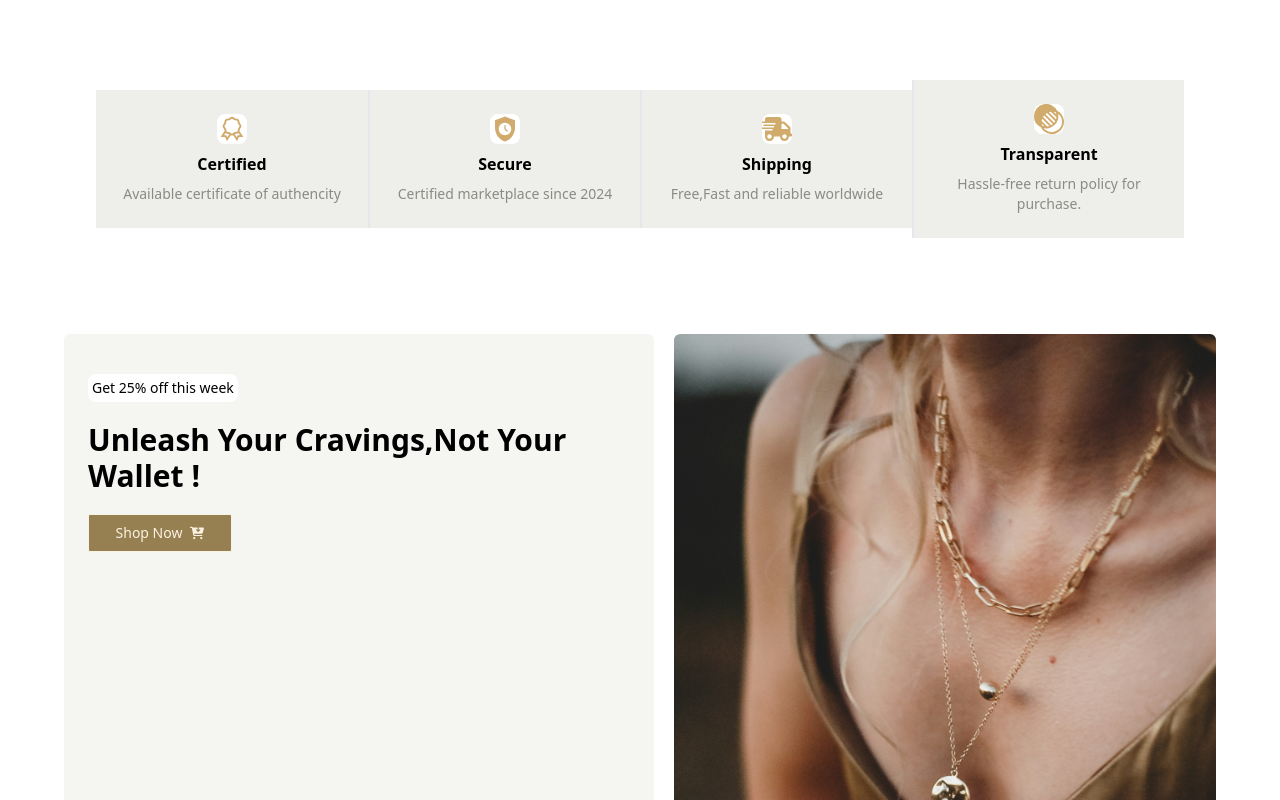
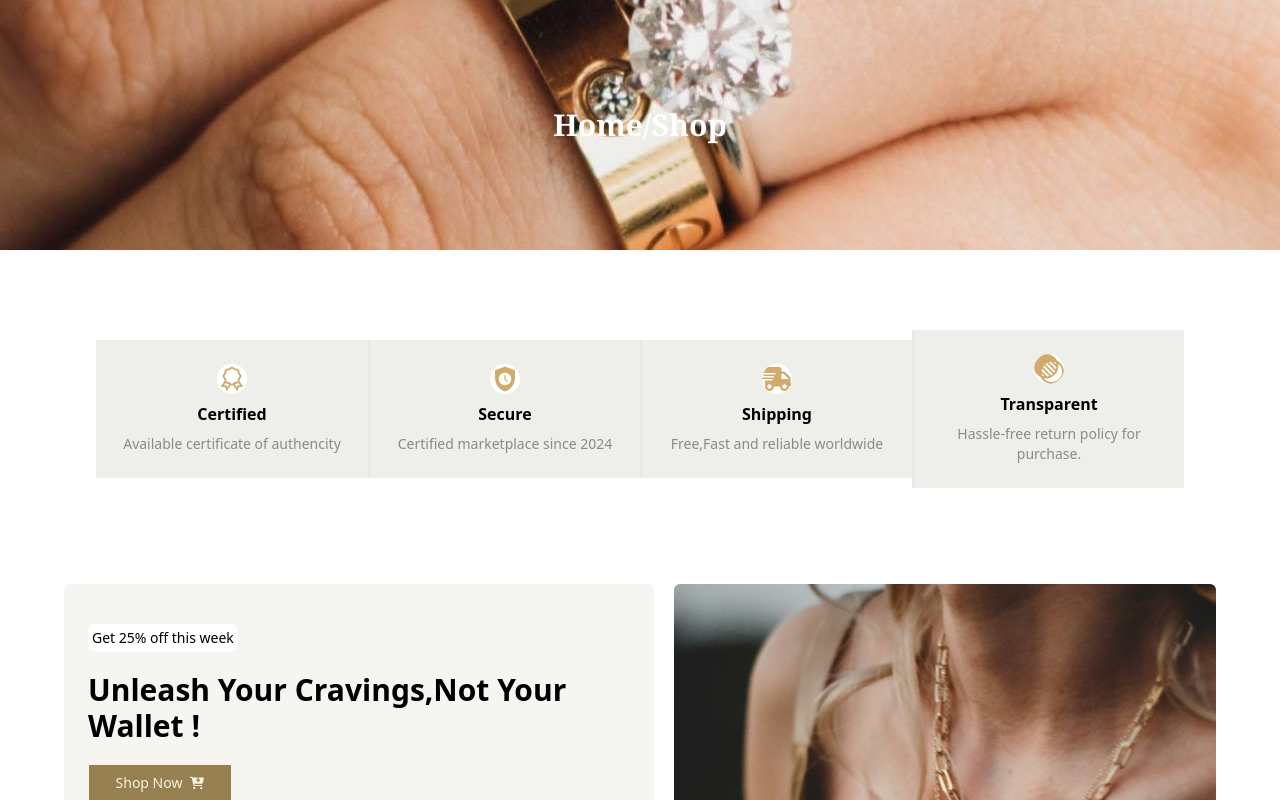
Before and after one commit to miyemicodes/E-commerce-Website, a React (Vite) app: page /shop in a window 1280 px wide. Shown: the top 800 px of the page. Built offline with nearby package versions, Linux system fonts and the light colour scheme.

Commit message:
E-commerce

```diff
--- a/src/App.jsx
+++ b/src/App.jsx
@@ -6,15 +6,18 @@ import Unique from "./Components/Uniquestyles";
 import Unleash from "./Components/Unleash";
 import Property from "./Components/Property";
 
+import Cover from "./Components/CoverTop";
+
 function App() {
   return (
     <>
-      <Property/>
-      <Unleash/>
-      <Unique/>
+      <Cover />
+      <Property />
+      <Unleash />
+      <Unique />
       <Article />
-      <Instawall/>
-      <Footer/>
+      <Instawall />
+      <Footer />
     </>
   );
 }
--- /dev/null
+++ b/src/Components/CoverTop.jsx
@@ -0,0 +1,14 @@
+import React from "react";
+import "../index.css";
+
+export default function Cover() {
+  return (
+    <>
+      <section className="cover flex items-center justify-center">
+        <h2 className="flex items-center justify-center text-3xl text-white font-semibold font-serif">
+          Home/Shop
+        </h2>
+      </section>
+    </>
+  );
+}
--- /dev/null
+++ b/src/Components/Faq.jsx
@@ -0,0 +1,5 @@
+import React from "react";
+
+export default function () {
+  return <></>;
+}
--- /dev/null
+++ b/src/Components/Home.jsx
@@ -0,0 +1,5 @@
+import React from "react";
+
+export default function () {
+  return <></>;
+}
--- /dev/null
+++ b/src/Components/NavBar.jsx
@@ -0,0 +1,5 @@
+import React from "react";
+
+export default function () {
+  return <></>;
+}
--- a/src/Components/Property.jsx
+++ b/src/Components/Property.jsx
@@ -10,28 +10,28 @@ export default function Property() {
       <section className=" px-24 py-4">
         <div className="grid grid-cols-2 items-center justify-center gap-3 py-16 md:grid-cols-4  lg:divide-x-2 lg:grid-cols-4 lg:gap-0">
           <div className="flex flex-col items-center justify-center gap-2 bg-[#eeeeeb] px-5 py-6 rounded-md lg:rounded-none ">
-            <LiaCertificateSolid className="bg-white text-[#d1ab6c] rounded-lg text-3xl" />
+            <LiaCertificateSolid className="bg-white text-[#d1ab6c] rounded-3xl text-3xl" />
             <h3 className="font-semibold">Certified </h3>
             <span className="text-sm text-center text-[#8a8b85]">
               Available certificate of authencity
             </span>
           </div>
           <div className="flex flex-col items-center justify-center gap-2 bg-[#eeeeeb] px-5 py-6 rounded-md lg:rounded-none">
-            <MdSafetyCheck className="bg-white text-[#d1ab6c] rounded-lg text-3xl" />
+            <MdSafetyCheck className="bg-white text-[#d1ab6c] rounded-3xl text-3xl" />
             <h3 className="font-semibold">Secure </h3>
             <span className="text-sm text-center text-[#8a8b85]">
               Certified marketplace since 2024
             </span>
           </div>
           <div className="flex flex-col items-center justify-center gap-2 bg-[#eeeeeb] px-5 py-6 rounded-md lg:rounded-none">
-            <FaShippingFast className="bg-white text-[#d1ab6c] rounded-lg text-3xl" />
+            <FaShippingFast className="bg-white text-[#d1ab6c] rounded-3xl text-3xl" />
             <h3 className="font-semibold">Shipping </h3>
             <span className="text-sm text-center text-[#8a8b85]">
               Free,Fast and reliable worldwide
             </span>
           </div>
           <div className="flex flex-col items-center justify-center gap-2 bg-[#eeeeeb] px-5 py-6 rounded-md lg:rounded-none">
-            <BsTransparency className="bg-white text-[#d1ab6c] rounded-lg text-3xl" />
+            <BsTransparency className="bg-white text-[#d1ab6c] rounded-3xl text-3xl" />
             <h3 className="font-semibold">Transparent </h3>
             <span className="text-sm text-center text-[#8a8b85]">
               Hassle-free return policy for purchase.
--- /dev/null
+++ b/src/Components/Search.jsx
@@ -0,0 +1,5 @@
+import React from "react";
+
+export default function () {
+  return <></>;
+}
--- /dev/null
+++ b/src/Components/Team.jsx
@@ -0,0 +1,5 @@
+import React from "react";
+
+export default function () {
+  return <></>;
+}
--- /dev/null
+++ b/src/Components/Testimonial.jsx
@@ -0,0 +1,5 @@
+import React from "react";
+
+export default function () {
+  return <></>;
+}
--- /dev/null
+++ b/src/Components/Vision.jsx
@@ -0,0 +1,12 @@
+import React from "react";
+
+export default function Vision() {
+  return (
+    <>
+      <section className="px-16 py-4 flex flex-row gap-5">
+        <div></div>
+        <div></div>
+      </section>
+    </>
+  );
+}
--- a/src/index.css
+++ b/src/index.css
@@ -2,10 +2,11 @@
 @import "tailwindcss/components";
 @import "tailwindcss/utilities";
 
-.torchlight {
-  background-color: rgba(255, 255, 255, 0.318);
-  border-radius: 50%;
-  transition: transform 0.2s ease-out, background-color 0.2s ease-out;
+.cover{
+  background-image: url('../src/assets/Homepage-2copy2.jpg');
+  height: 250px;
+  background-position:center;
+  object-fit: cover;
 }
 
 
```
Also changed, not shown: src/assets/Homepage-2copy2.jpg (added), 1 other file (tests, documents, lock files or other folders).
